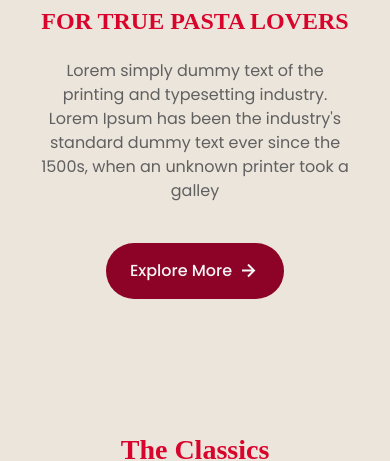
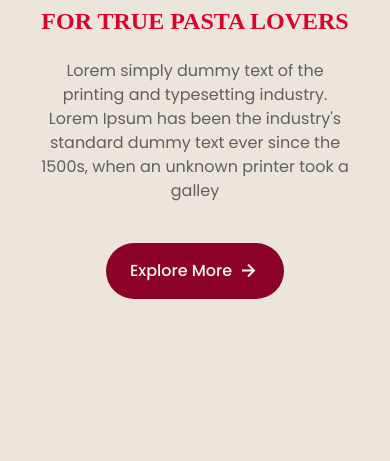
Before and after one commit to TLNRB/pastaPerfect, a website with bundled scripts: page index.html in a window 390 px wide. Shown: the part 386-847 px from the top of the page. Built offline with nearby package versions, Linux system fonts and the light colour scheme; a web font is replaced by a local one.

Commit message:
Home section padding bottom changed

```diff
--- a/index.html
+++ b/index.html
@@ -40,7 +40,7 @@
   </header>
 
   <!----- Home Section ----->
-  <section class="flex flex-col-reverse pb-[2rem] pt-[4rem] px-5 lg:px-[3rem] xl:pt-[5rem] xl:px-[6.25rem] xxl:px-[12rem] xxxl:px-[16rem]">
+  <section class="flex flex-col-reverse pb-[5.75rem] pt-[4rem] px-5 lg:px-[3rem] xl:pt-[5rem] xl:px-[6.25rem] xxl:px-[12rem] xxxl:px-[16rem]">
     <!----- Text Section ----->
     <div class="mt-[-1rem] pb-[3rem] text-center sm:mt-[-1.5rem] xl:text-left xl:pt-[15.5rem] xl:pb-[11.5rem] xl:w-[35rem]">
       <h1 class="font-serif text-[2.75rem] font-semibold text-darkText md:text-[5rem] sm:text-[4rem] xl:text-[5.5rem]">Pasta Recepies</h1>
```
Also changed, not shown: css/main.css.
